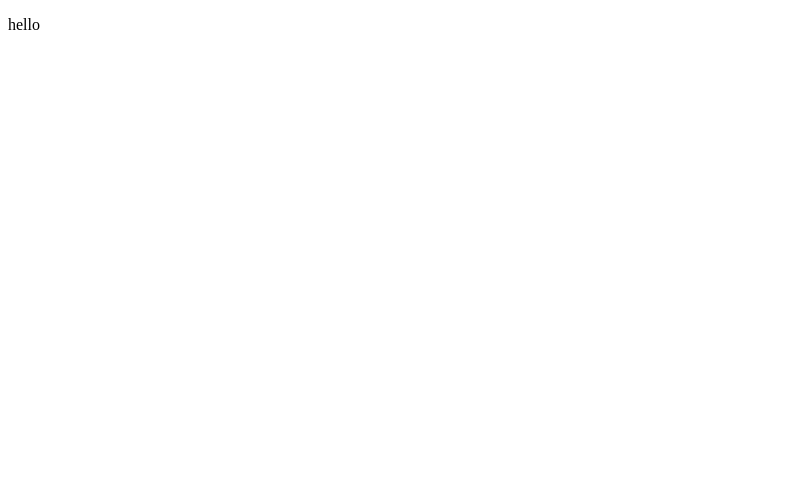
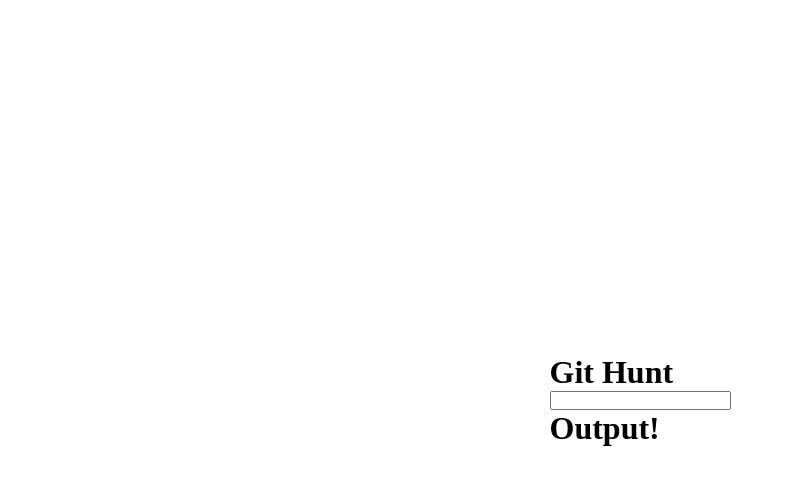
Before and after one commit to Nich0las2004/git-hunt, a React (Create React App) app: page / in a window 1280 px wide. Shown: the top 484 px of the page, without its empty margins (0-786 px from the left). Built offline with nearby package versions, Linux system fonts and the light colour scheme.

Commit message:
initial commit

```diff
--- /dev/null
+++ b/src/App.js
@@ -0,0 +1,14 @@
+import UserInput from "./templates/UI/UserInput"
+import Output from "./templates/Output/Output"
+
+const App = () => {
+    return (
+        <div>
+            <h1>Git Hunt</h1>
+            <UserInput />
+            <Output />
+        </div>
+    )
+}
+
+export default App
--- /dev/null
+++ b/src/index.css
@@ -0,0 +1,10 @@
+*{
+    margin: 0;
+    padding: 0;
+}
+body{
+    height: 100vh;
+    display: flex;
+    justify-content: center;
+    align-items: center;
+}
--- a/src/index.js
+++ b/src/index.js
@@ -1,4 +1,8 @@
 import React from 'react'
 import ReactDOM from 'react-dom'
 
-ReactDOM.render(<p>hello</p>, document.getElementById('root'))
+import App from './App'
+
+import './index.css'
+
+ReactDOM.render(<App />, document.getElementById('root'))
--- /dev/null
+++ b/src/templates/Output/Output.js
@@ -0,0 +1,5 @@
+const Output = () => {
+    return <h1>Output!</h1>
+}
+
+export default Output
--- /dev/null
+++ b/src/templates/UI/UserInput.js
@@ -0,0 +1,5 @@
+const UserInput = () => {
+    return <input type="text" />
+}
+
+export default UserInput
```
